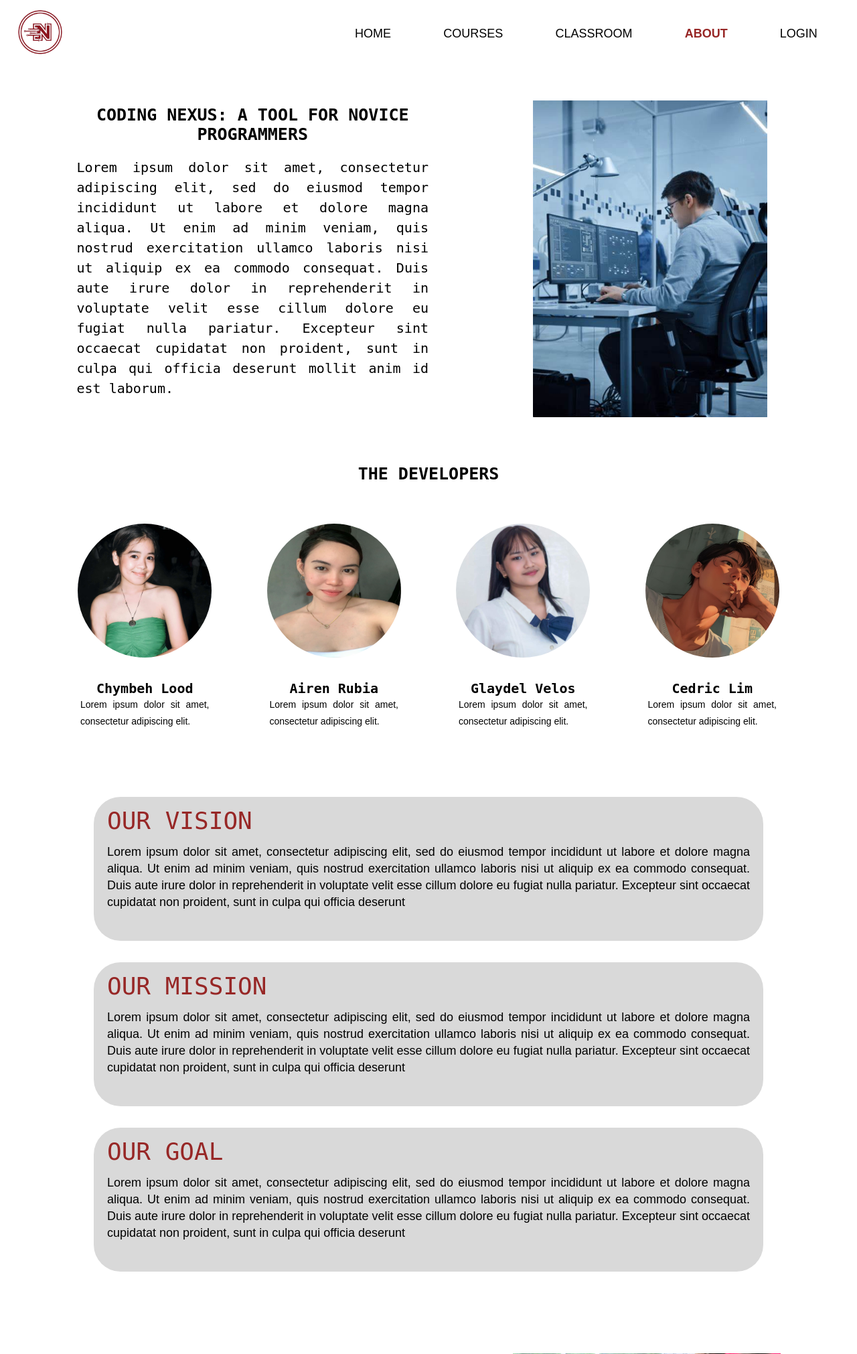
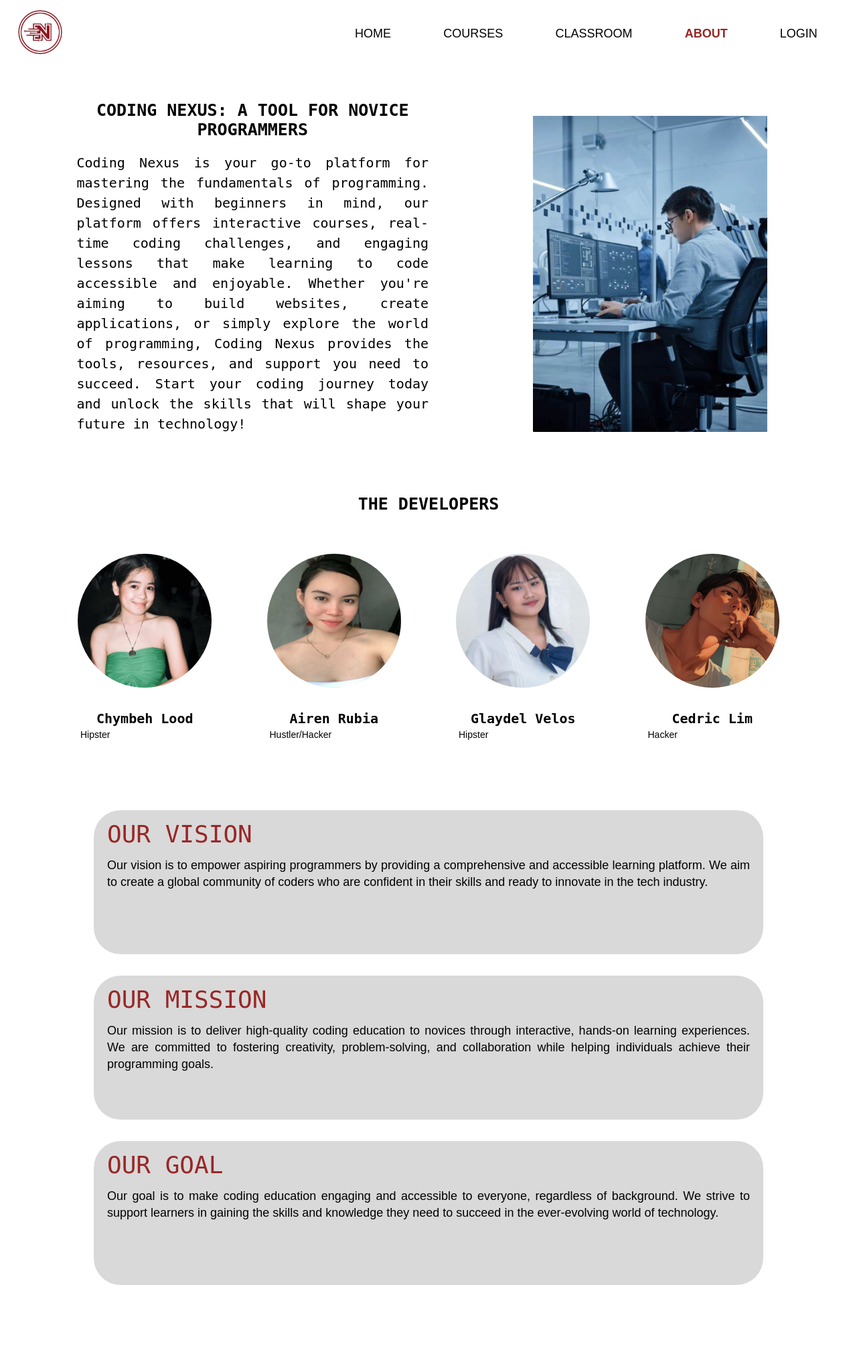
Before and after one commit to maia-airen/CodingNexus, a Django app: page /about/ in a window 1280 px wide. Shown: the top 2022 px of the page at 67% size. Run offline with Django 5.2, Linux system fonts and the light colour scheme.

Commit message:
adding content to 'about'

```diff
--- a/templates/about.html
+++ b/templates/about.html
@@ -16,12 +16,11 @@
         <div class="text-content">
             <h1 class="title">CODING NEXUS: A TOOL FOR NOVICE PROGRAMMERS</h1>
             <div class="description">
-                Lorem ipsum dolor sit amet, consectetur adipiscing elit, sed do eiusmod tempor
-                incididunt ut labore et dolore magna aliqua. Ut enim ad minim veniam, quis nostrud
-                exercitation ullamco laboris nisi ut aliquip ex ea commodo consequat. Duis aute irure
-                dolor in reprehenderit in voluptate velit esse cillum dolore eu fugiat nulla pariatur.
-                Excepteur sint occaecat cupidatat non proident, sunt in culpa qui officia deserunt mollit
-                anim id est laborum.
+                Coding Nexus is your go-to platform for mastering the fundamentals of programming.
+        Designed with beginners in mind, our platform offers interactive courses, real-time coding challenges,
+        and engaging lessons that make learning to code accessible and enjoyable. Whether you're aiming to build websites,
+        create applications, or simply explore the world of programming, Coding Nexus provides the tools, resources, and support
+        you need to succeed. Start your coding journey today and unlock the skills that will shape your future in technology!
             </div>
         </div>
         <img class="image" src="{% static 'images/abt.jpg' %}" alt="Placeholder Image" />
@@ -35,22 +34,22 @@
         <div class="dev">
             <img class="developer-img" src="{% static 'images/chyym.jpg' %}" alt="Developer Image">
             <div class="developer-name">Chymbeh Lood</div>
-            <div class="developer-bio">Lorem ipsum dolor sit amet, consectetur adipiscing elit.</div>
+            <div class="developer-bio">Hipster</div>
         </div>
         <div class="dev">
             <img class="developer-img" src="{% static 'images/airen.jpg' %}" alt="Developer Image">
             <div class="developer-name">Airen Rubia</div>
-            <div class="developer-bio">Lorem ipsum dolor sit amet, consectetur adipiscing elit.</div>
+            <div class="developer-bio">Hustler/Hacker</div>
         </div>
         <div class="dev">
             <img class="developer-img" src="{% static 'images/glay.jpg' %}" alt="Developer Image">
             <div class="developer-name">Glaydel Velos</div>
-            <div class="developer-bio">Lorem ipsum dolor sit amet, consectetur adipiscing elit.</div>
+            <div class="developer-bio">Hipster</div>
         </div>
         <div class="dev">
             <img class="developer-img" src="{% static 'images/cedric.jpg' %}" alt="Developer Image">
             <div class="developer-name">Cedric Lim</div>
-            <div class="developer-bio">Lorem ipsum dolor sit amet, consectetur adipiscing elit.</div>
+            <div class="developer-bio">Hacker</div>
         </div>
     </div>
 </section>
@@ -60,7 +59,9 @@
         <div class="section-background"></div>
         <div class="section-title">OUR VISION</div>
         <div class="section-content">
-            Lorem ipsum dolor sit amet, consectetur adipiscing elit, sed do eiusmod tempor incididunt ut labore et dolore magna aliqua. Ut enim ad minim veniam, quis nostrud exercitation ullamco laboris nisi ut aliquip ex ea commodo consequat. Duis aute irure dolor in reprehenderit in voluptate velit esse cillum dolore eu fugiat nulla pariatur. Excepteur sint occaecat cupidatat non proident, sunt in culpa qui officia deserunt
+            Our vision is to empower aspiring programmers by providing a comprehensive and accessible learning platform.
+            We aim to create a global community of coders who are confident in their skills and ready to innovate in the tech industry.
+
         </div>
     </div>
 
@@ -68,7 +69,8 @@
         <div class="section-background"></div>
         <div class="section-title">OUR MISSION</div>
         <div class="section-content">
-            Lorem ipsum dolor sit amet, consectetur adipiscing elit, sed do eiusmod tempor incididunt ut labore et dolore magna aliqua. Ut enim ad minim veniam, quis nostrud exercitation ullamco laboris nisi ut aliquip ex ea commodo consequat. Duis aute irure dolor in reprehenderit in voluptate velit esse cillum dolore eu fugiat nulla pariatur. Excepteur sint occaecat cupidatat non proident, sunt in culpa qui officia deserunt
+            Our mission is to deliver high-quality coding education to novices through interactive, hands-on learning experiences.
+            We are committed to fostering creativity, problem-solving, and collaboration while helping individuals achieve their programming goals.
         </div>
     </div>
 
@@ -76,7 +78,8 @@
         <div class="section-background"></div>
         <div class="section-title">OUR GOAL</div>
         <div class="section-content">
-            Lorem ipsum dolor sit amet, consectetur adipiscing elit, sed do eiusmod tempor incididunt ut labore et dolore magna aliqua. Ut enim ad minim veniam, quis nostrud exercitation ullamco laboris nisi ut aliquip ex ea commodo consequat. Duis aute irure dolor in reprehenderit in voluptate velit esse cillum dolore eu fugiat nulla pariatur. Excepteur sint occaecat cupidatat non proident, sunt in culpa qui officia deserunt
+            Our goal is to make coding education engaging and accessible to everyone, regardless of background.
+            We strive to support learners in gaining the skills and knowledge they need to succeed in the ever-evolving world of technology.
         </div>
     </div>
 </section>
```
